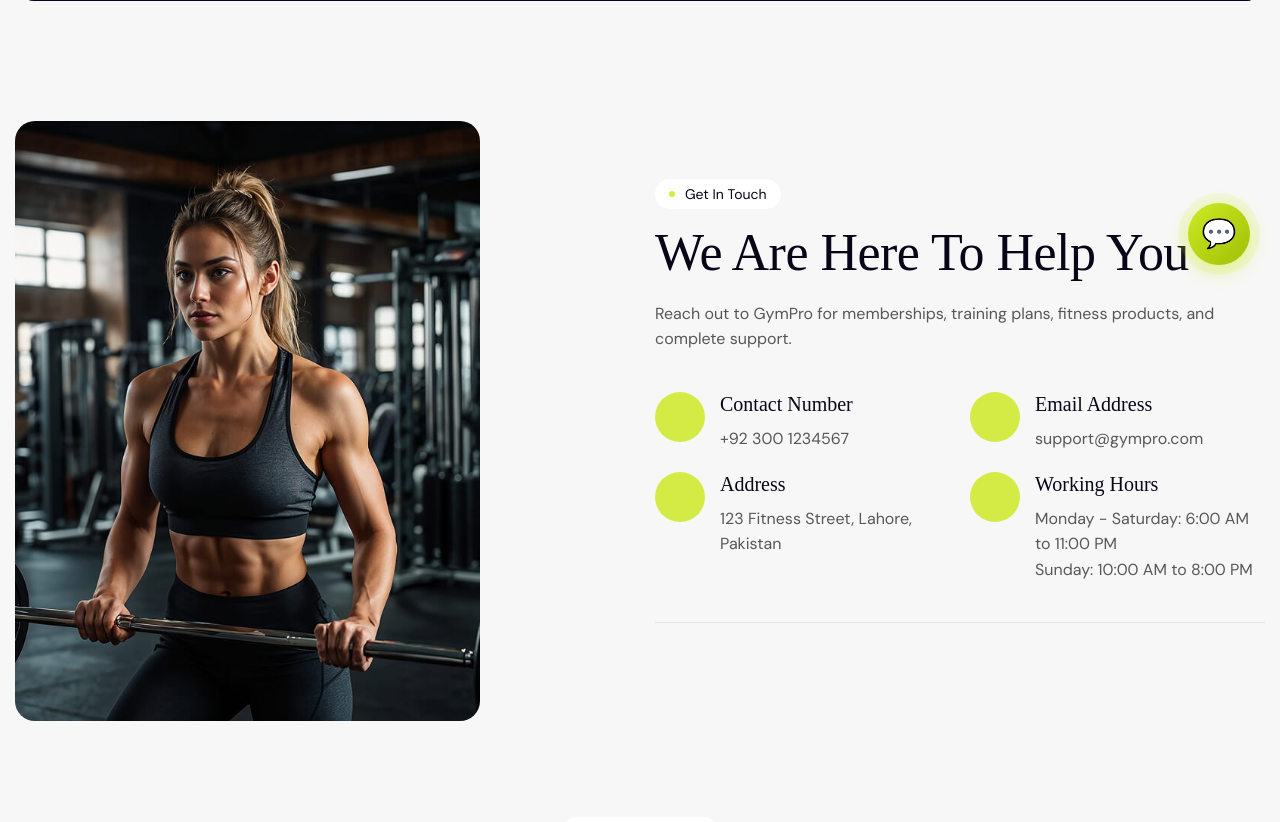
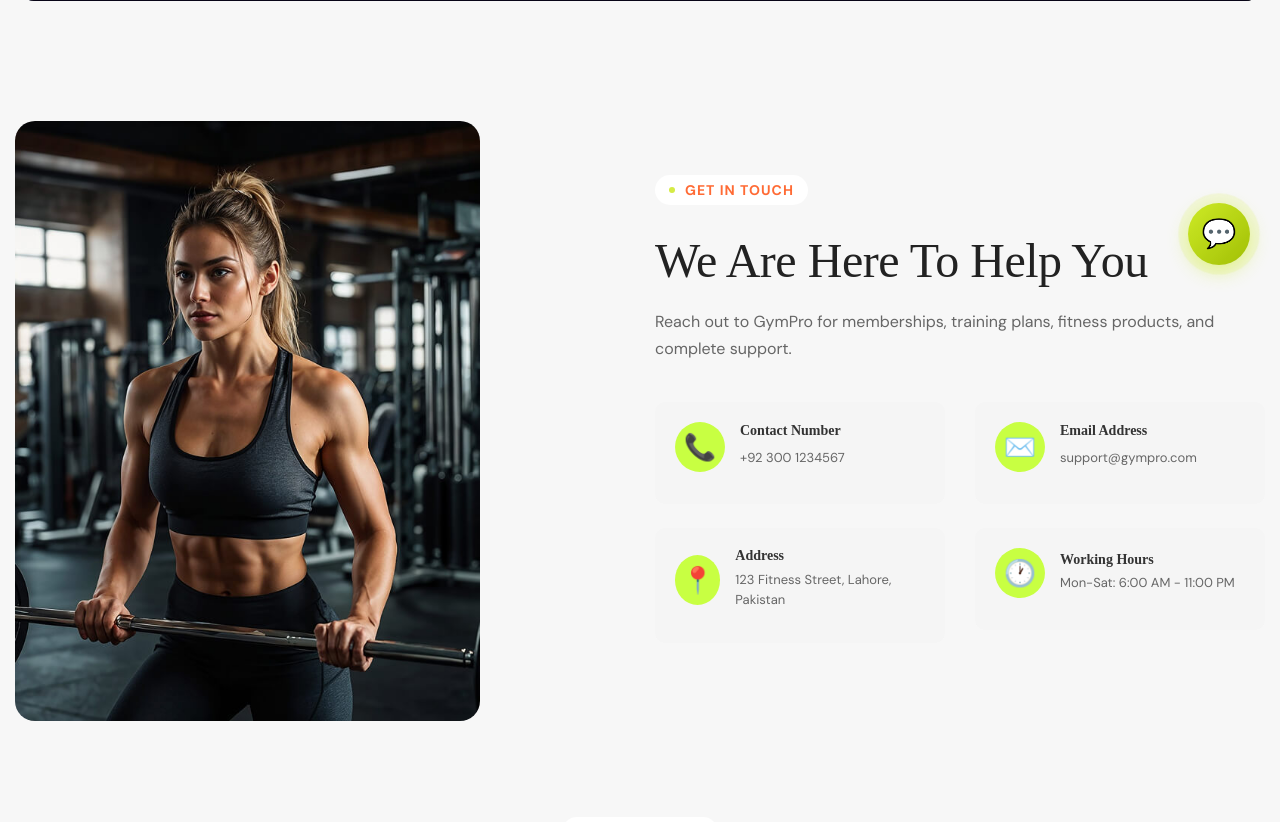
Before and after one commit to arbazrbk/gym-website-, a Django app: page /contact/ in a window 1280 px wide. Shown: the part 505-1327 px from the top of the page. Run offline with Django 5.2, Linux system fonts and the light colour scheme; some web fonts are replaced.

Commit message:
make some changes

```diff
--- a/GYM/templates/GYM/contact.html
+++ b/GYM/templates/GYM/contact.html
@@ -20,45 +20,61 @@
                 <div class="col-xl-6">
                     <div class="about-us-content-box">
                         <div class="section-title wow fadeInUp">
-                            <span class="section-sub-title">Get In Touch</span>
-                            <h2 class="text-anime-style-3">We Are Here To Help You</h2>
-                            <p>Reach out to GymPro for memberships, training plans, fitness products, and complete support.</p>
+                            <span class="section-sub-title" style="color: #ff6b35; font-weight: 600; font-size: 14px; text-transform: uppercase; letter-spacing: 1px;">Get In Touch</span>
+                            <h2 class="text-anime-style-3" style="font-size: 48px; line-height: 1.1; margin-bottom: 20px; margin-top: 15px; color: #222;">We Are Here To Help You</h2>
+                            <p style="font-size: 16px; line-height: 1.7; color: #666; margin: 0 0 30px 0; font-weight: 500;">Reach out to GymPro for memberships, training plans, fitness products, and complete support.</p>
                         </div>
-                        <div class="about-us-item-list wow fadeInUp" data-wow-delay="0.2s">
-                            <div class="about-us-item">
-                                <div class="icon-box">
-                                    <i class="fa-solid fa-phone" style="font-size: 24px; color: #ff6b35;"></i>
-                                </div>
-                                <div class="about-us-item-content">
-                                    <h3>Contact Number</h3>
-                                    <p><a href="tel:+923001234567" style="color: inherit; text-decoration: none;">+92 300 1234567</a></p>
+                        <div class="row wow fadeInUp" data-wow-delay="0.2s">
+                            <div class="col-6 mb-4">
+                                <div class="contact-info-box" style="background: #f5f5f5; padding: 20px; border-radius: 10px;">
+                                    <div style="display: flex; align-items: center; margin-bottom: 12px;">
+                                        <div style="background: #c8ff42; width: 50px; height: 50px; border-radius: 50%; display: flex; align-items: center; justify-content: center; font-size: 26px; margin-right: 15px;">
+                                            📞
+                                        </div>
+                                        <div>
+                                            <h4 style="margin: 0; font-size: 14px; font-weight: 600; color: #333;">Contact Number</h4>
+                                            <p style="margin: 5px 0 0 0;"><a href="tel:+923001234567" style="color: #666; text-decoration: none; font-weight: 500; font-size: 13px;">+92 300 1234567</a></p>
+                                        </div>
+                                    </div>
                                 </div>
                             </div>
-                            <div class="about-us-item">
-                                <div class="icon-box">
-                                    <i class="fa-solid fa-envelope" style="font-size: 24px; color: #ff6b35;"></i>
-                                </div>
-                                <div class="about-us-item-content">
-                                    <h3>Email Address</h3>
-                                    <p><a href="mailto:support@gympro.com" style="color: inherit; text-decoration: none;">support@gympro.com</a></p>
+                            <div class="col-6 mb-4">
+                                <div class="contact-info-box" style="background: #f5f5f5; padding: 20px; border-radius: 10px;">
+                                    <div style="display: flex; align-items: center; margin-bottom: 12px;">
+                                        <div style="background: #c8ff42; width: 50px; height: 50px; border-radius: 50%; display: flex; align-items: center; justify-content: center; font-size: 26px; margin-right: 15px;">
+                                            ✉️
+                                        </div>
+                                        <div>
+                                            <h4 style="margin: 0; font-size: 14px; font-weight: 600; color: #333;">Email Address</h4>
+                                            <p style="margin: 5px 0 0 0;"><a href="mailto:support@gympro.com" style="color: #666; text-decoration: none; font-weight: 500; font-size: 13px;">support@gympro.com</a></p>
+                                        </div>
+                                    </div>
                                 </div>
                             </div>
-                            <div class="about-us-item">
-                                <div class="icon-box">
-                                    <i class="fa-solid fa-map-location-dot" style="font-size: 24px; color: #ff6b35;"></i>
-                                </div>
-                                <div class="about-us-item-content">
-                                    <h3>Address</h3>
-                                    <p>123 Fitness Street, Lahore, Pakistan</p>
+                            <div class="col-6 mb-4">
+                                <div class="contact-info-box" style="background: #f5f5f5; padding: 20px; border-radius: 10px;">
+                                    <div style="display: flex; align-items: center; margin-bottom: 12px;">
+                                        <div style="background: #c8ff42; width: 50px; height: 50px; border-radius: 50%; display: flex; align-items: center; justify-content: center; font-size: 26px; margin-right: 15px;">
+                                            📍
+                                        </div>
+                                        <div>
+                                            <h4 style="margin: 0; font-size: 14px; font-weight: 600; color: #333;">Address</h4>
+                                            <p style="margin: 5px 0 0 0; color: #666; font-weight: 500; font-size: 13px;">123 Fitness Street, Lahore, Pakistan</p>
+                                        </div>
+                                    </div>
                                 </div>
                             </div>
-                            <div class="about-us-item">
-                                <div class="icon-box">
-                                    <i class="fa-solid fa-clock" style="font-size: 24px; color: #ff6b35;"></i>
-                                </div>
-                                <div class="about-us-item-content">
-                                    <h3>Working Hours</h3>
-                                    <p>Monday - Saturday: 6:00 AM to 11:00 PM<br>Sunday: 10:00 AM to 8:00 PM</p>
+                            <div class="col-6 mb-4">
+                                <div class="contact-info-box" style="background: #f5f5f5; padding: 20px; border-radius: 10px;">
+                                    <div style="display: flex; align-items: center; margin-bottom: 12px;">
+                                        <div style="background: #c8ff42; width: 50px; height: 50px; border-radius: 50%; display: flex; align-items: center; justify-content: center; font-size: 26px; margin-right: 15px;">
+                                            🕐
+                                        </div>
+                                        <div>
+                                            <h4 style="margin: 0; font-size: 14px; font-weight: 600; color: #333;">Working Hours</h4>
+                                            <p style="margin: 5px 0 0 0; color: #666; font-weight: 500; font-size: 13px;">Mon-Sat: 6:00 AM - 11:00 PM</p>
+                                        </div>
+                                    </div>
                                 </div>
                             </div>
                         </div>
```
